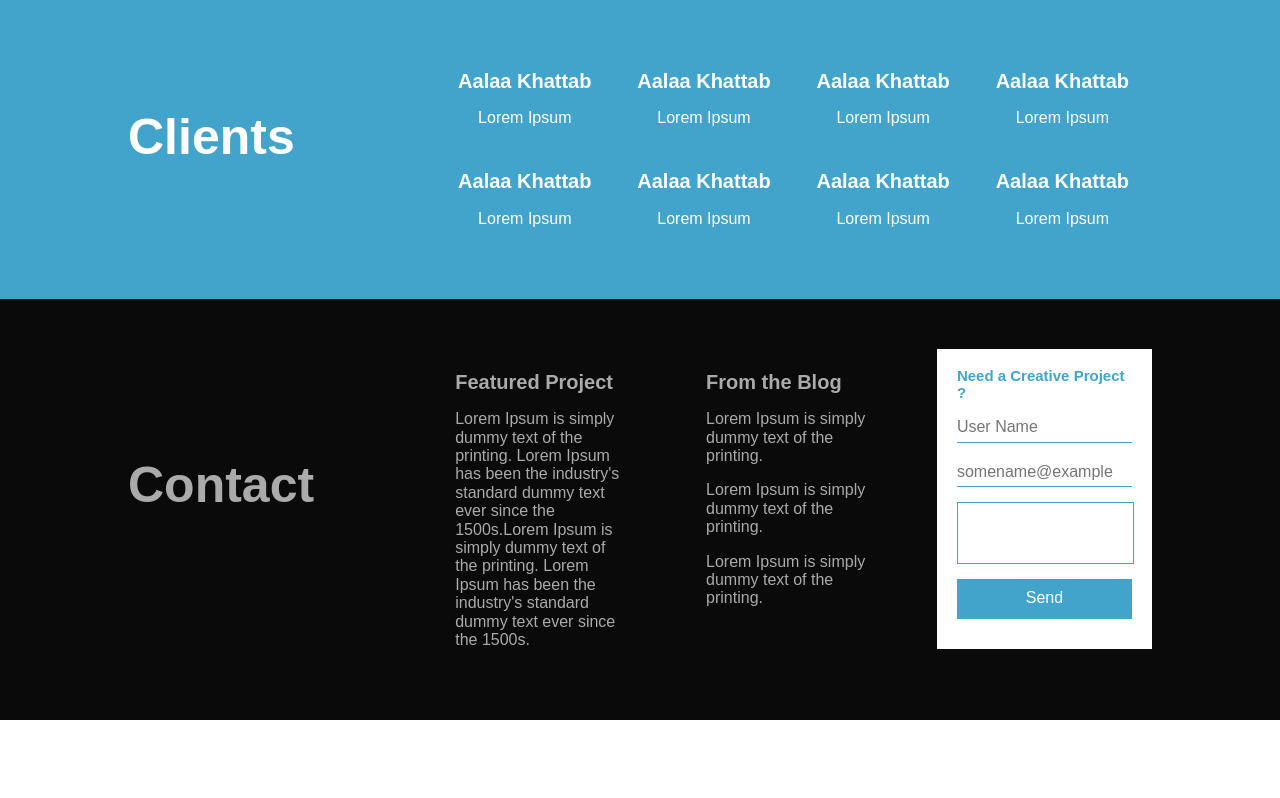
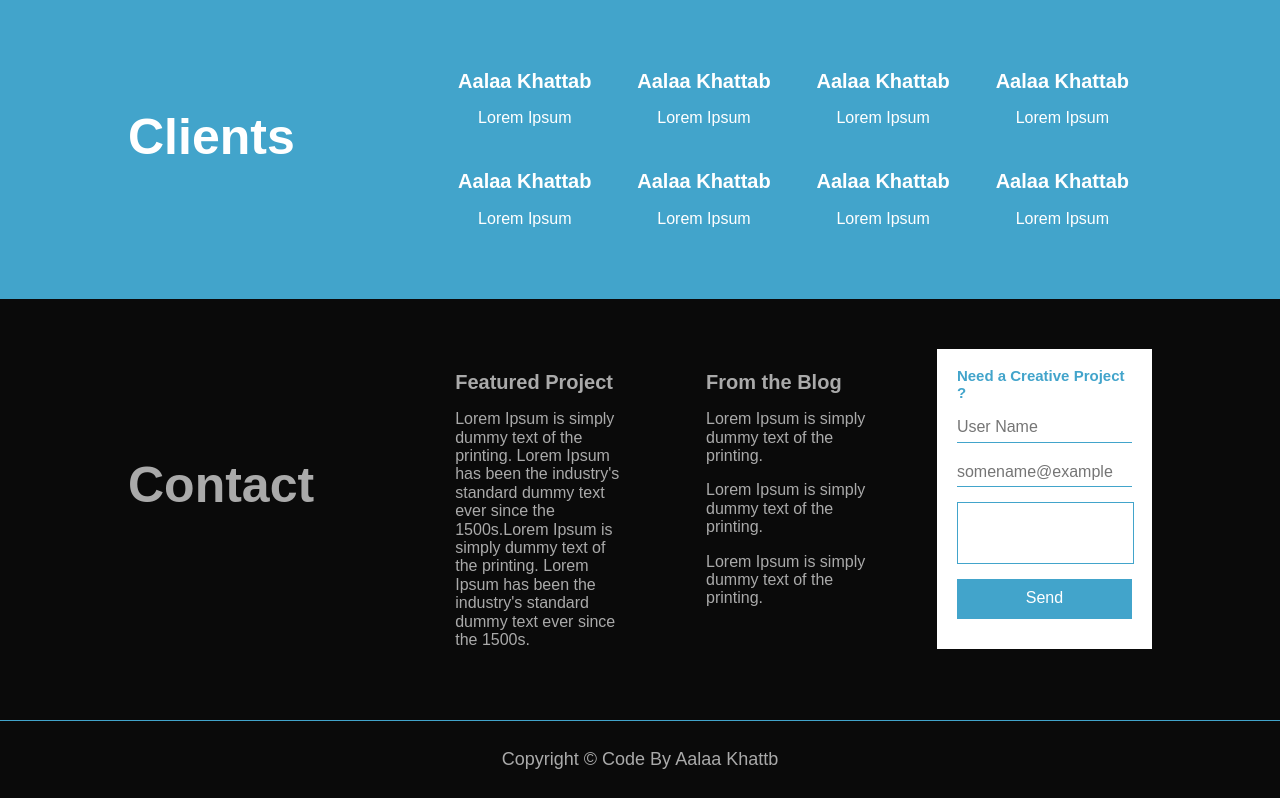
Before and after one commit to AlaaKhattab/Template-17, a plain HTML site: page index.html in a window 1280 px wide. Shown: the part 3306-4104 px from the top of the page. Before the commit the page ends 4026 px from the top, so only its background shows below. Drawn offline with Linux system fonts and the light colour scheme.

Commit message:
Add Footer

```diff
--- a/CSS/style.css
+++ b/CSS/style.css
@@ -366,3 +366,20 @@ header nav ul li a:hover{
     color: white;
     padding: 10px 0;
 }
+
+
+
+/*****************************************************************************************************/
+/*************************************** header ******************************************************/
+footer{
+    background-color: #0A0A0A;
+    padding: 10px 0;
+    color: #AAAAAA;
+    border-top: 1px solid #42A4CB;
+    text-align: center;
+}
+
+
+footer p{
+    font-size: 18px;
+}
--- a/index.html
+++ b/index.html
@@ -300,20 +300,11 @@
         </div>
 
 
-
-
-
-
-
-
-
-
-
-
-
-
-
-
+        <!------------------------------------------------------------>
+        <!------------------------  footer  -------------------------->
+        <footer>
+            <p>Copyright &copy; Code By Aalaa Khattb </p>
+        </footer>
 
     </body>
 
```
